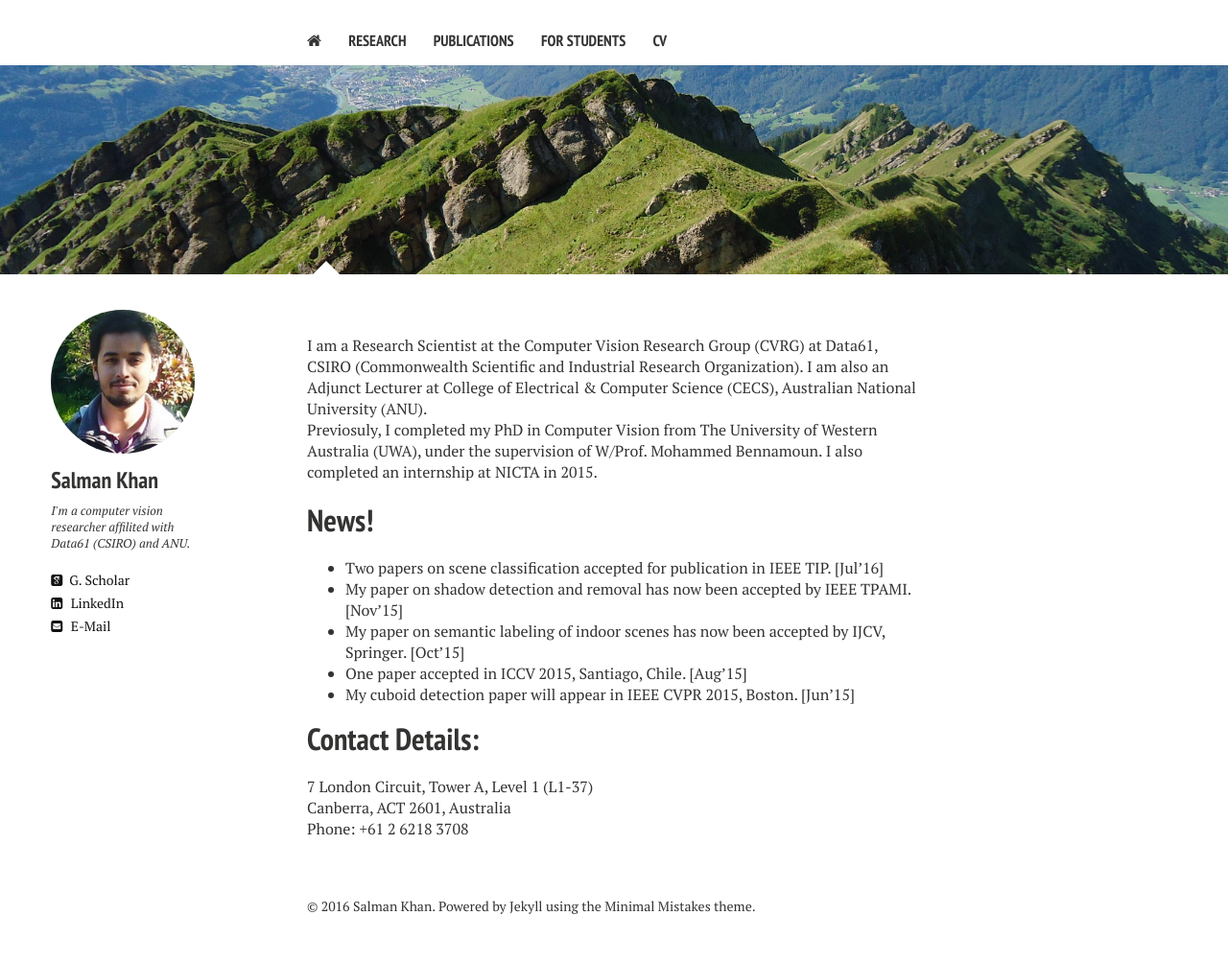
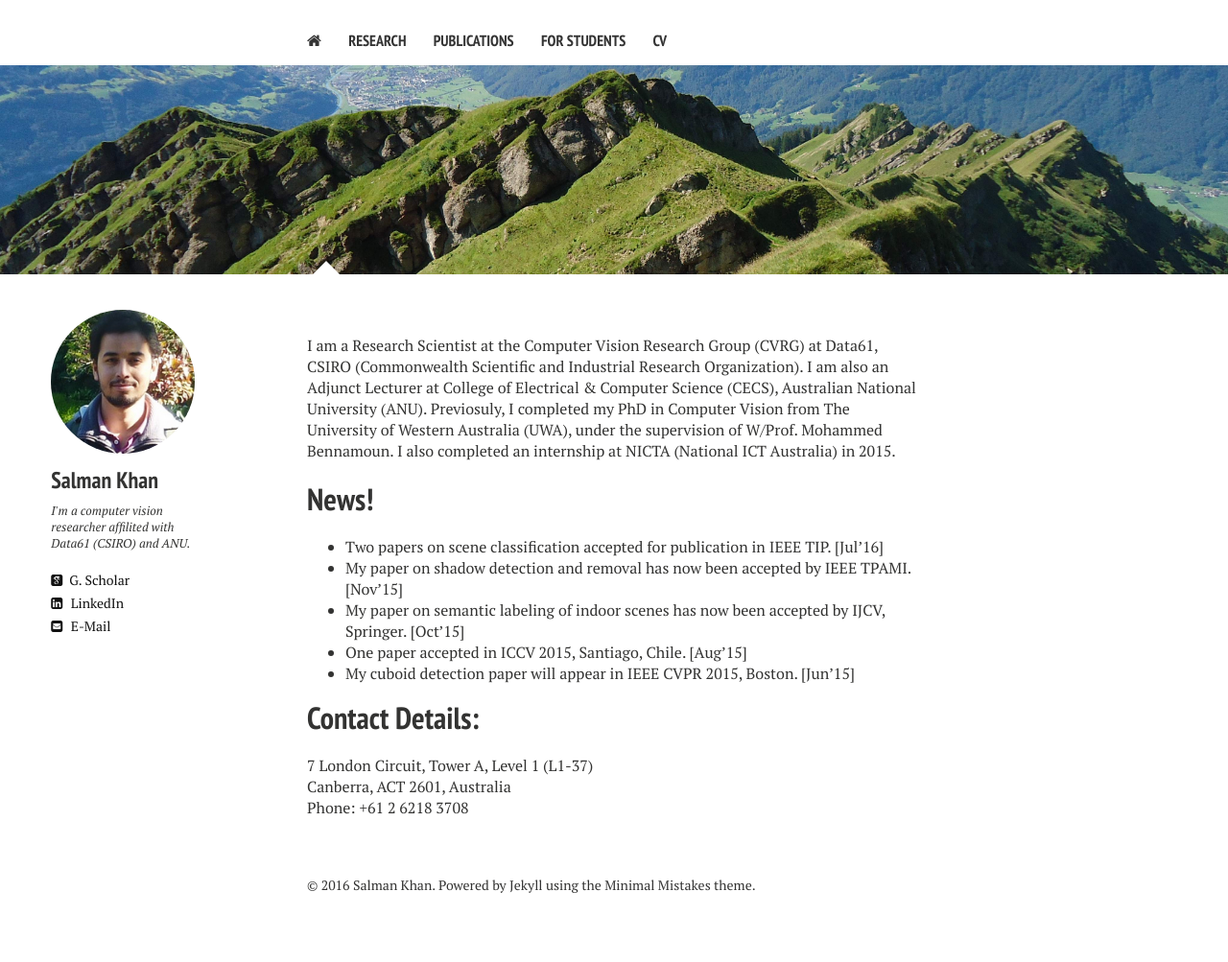
Before and after one commit to awaisrauf/salman-h-khan.github.io, a Jekyll site: the page built from index.md, in a window 1280 px wide. Shown: the whole page at 96% size. Built offline with Jekyll 4.4.1, drawn with Linux system fonts in a browser that asks for light colours; nearby versions of some CDN libraries; after the commit the page ends 981 px from its top, so only the background shows below that.

Commit message:
Update index.md

```diff
--- a/index.md
+++ b/index.md
@@ -6,9 +6,7 @@
 image:
   feature: mountain.jpg
 ---
-I am a Research Scientist at the Computer Vision Research Group (CVRG) at Data61, CSIRO (Commonwealth Scientific and Industrial Research Organization). I am also an Adjunct Lecturer at College of Electrical & Computer Science (CECS), Australian National University (ANU).
-<br />
-Previosuly, I completed my PhD in Computer Vision from The University of Western Australia (UWA), under the supervision of W/Prof. Mohammed Bennamoun. I also completed an internship at NICTA in 2015.
+I am a Research Scientist at the Computer Vision Research Group (CVRG) at Data61, CSIRO (Commonwealth Scientific and Industrial Research Organization). I am also an Adjunct Lecturer at College of Electrical & Computer Science (CECS), Australian National University (ANU). Previosuly, I completed my PhD in Computer Vision from The University of Western Australia (UWA), under the supervision of W/Prof. Mohammed Bennamoun. I also completed an internship at NICTA (National ICT Australia) in 2015.
 
 # News!
 
```
